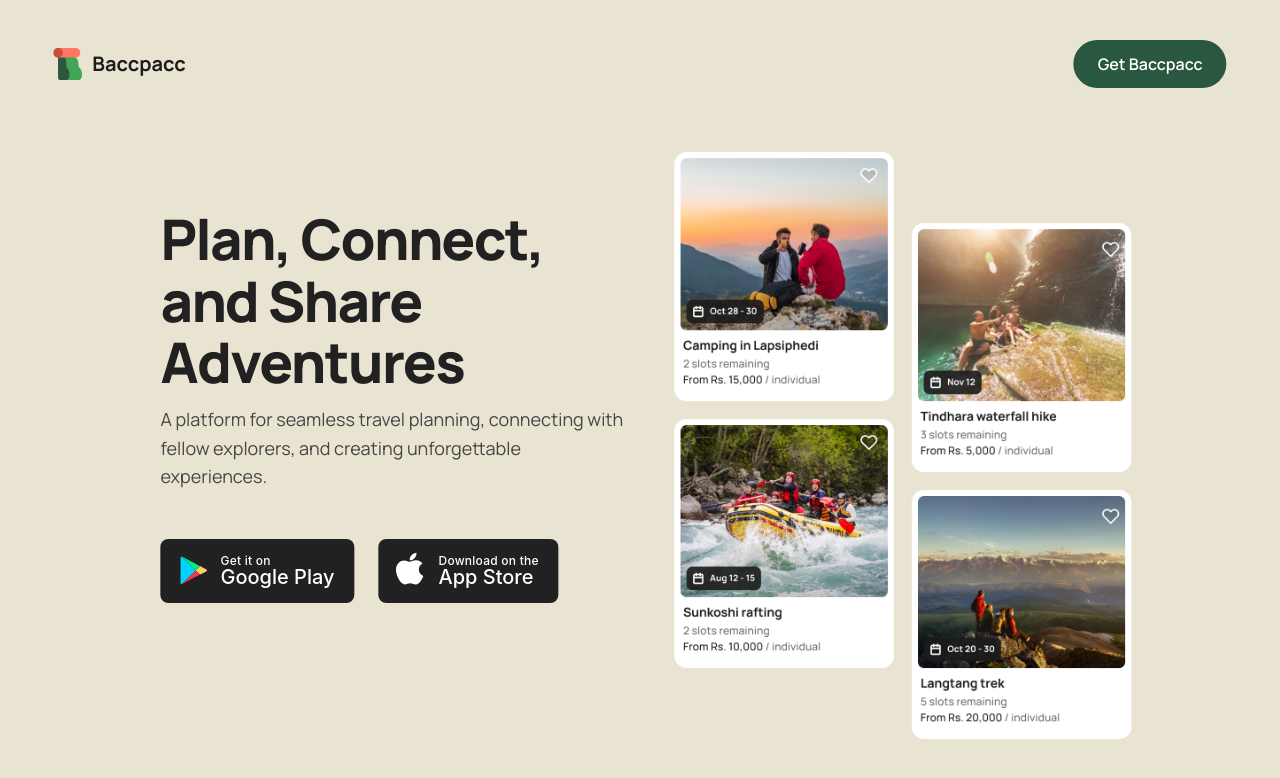
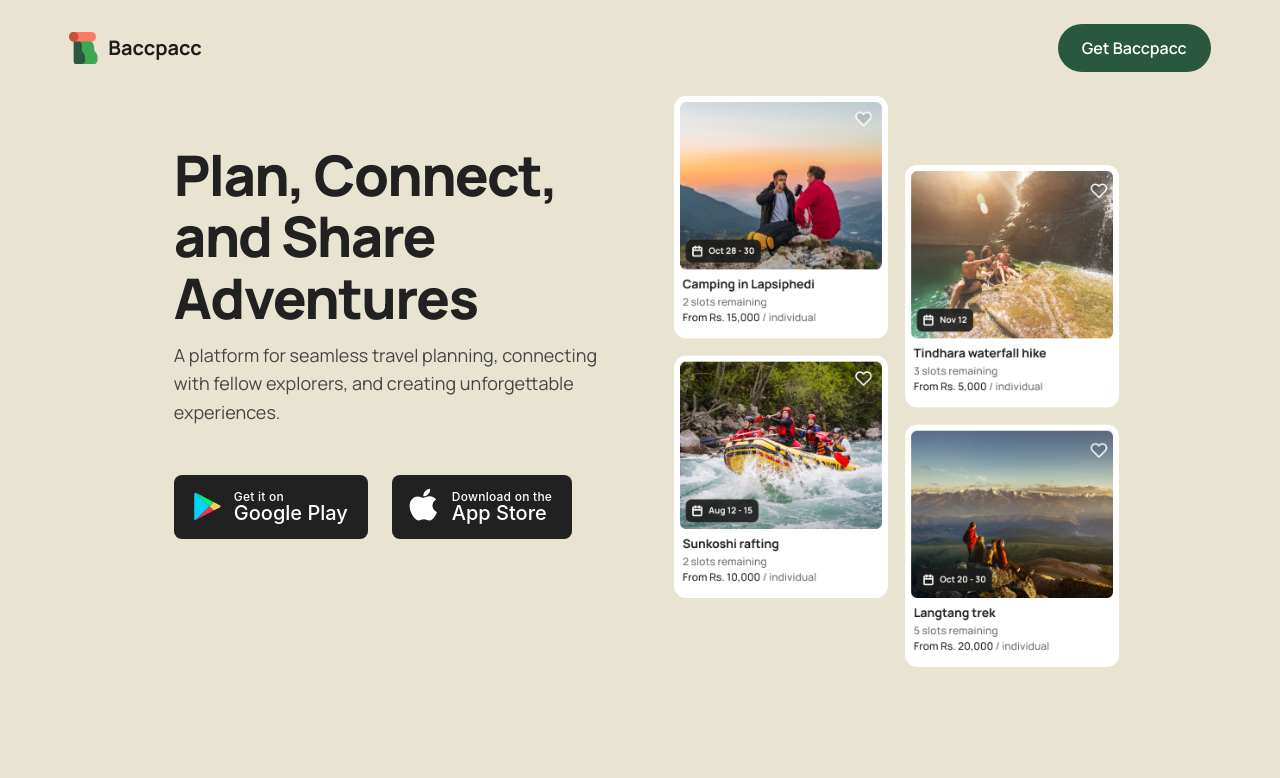
Before and after one commit to OttrTechnology/baccpacc-landing, a React (Vite) app: page / in a window 1280 px wide. Shown: the top 778 px of the page. Built offline with nearby package versions, Linux system fonts and the light colour scheme.

Commit message:
updated to use mantine container and decreades header, body top padding

```diff
--- a/src/components/body/body.styles.scss
+++ b/src/components/body/body.styles.scss
@@ -4,7 +4,7 @@
 }
 
 .body-content {
-  padding-top: 4rem;
+  padding-top: 1.5rem;
   padding-bottom: 2.5rem;
   display: flex;
   align-items: center;
--- a/src/components/header/header.styles.scss
+++ b/src/components/header/header.styles.scss
@@ -1,7 +1,7 @@
 .header {
   display: flex;
   justify-content: space-between;
-  padding-top: 2.5rem;
+  padding-top: 1.5rem;
 }
 
 .logo-container {
--- a/src/index.scss
+++ b/src/index.scss
@@ -21,7 +21,6 @@ a {
 
 body {
   margin: 0;
-  display: flex;
   min-width: 320px;
   min-height: 100vh;
   background-color: rgba(233, 227, 209, 1);
--- a/src/routes/home/home.styles.scss
+++ b/src/routes/home/home.styles.scss
@@ -1,14 +1,3 @@
 .home {
-  margin: 0 auto;
-  width: 91.66667%;
   min-height: 100vh;
 }
-
-@media only screen and (min-width: 1023px) {
-    .home {
-        position: absolute;
-        left: 50%;
-        transform: translate(-50%);
-    }
-
-}
--- a/src/routes/home/home.tsx
+++ b/src/routes/home/home.tsx
@@ -1,15 +1,16 @@
 import Header from "../../components/header/header.component";
 import Body from "../../components/body/body.component";
+import { Container } from '@mantine/core';
 
 import "./home.styles.scss";
 
 const Home = () => {
-  return (
-    <div className="home">
-      <Header />
-      <Body />
-    </div>
-  );
-};
+    return (
+        <Container size={"91.66667%"} className="home">
+            <Header />
+            <Body />
+        </Container>
+    )
+}
 
 export default Home;
```
